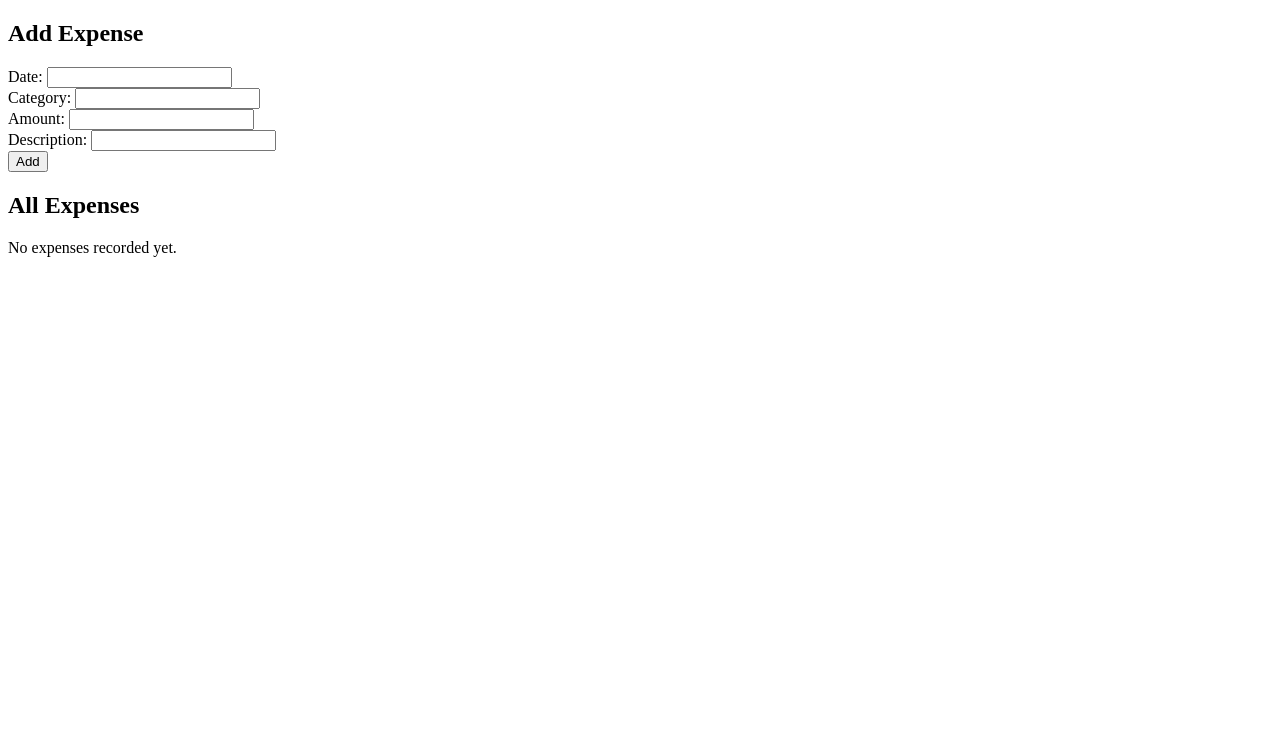
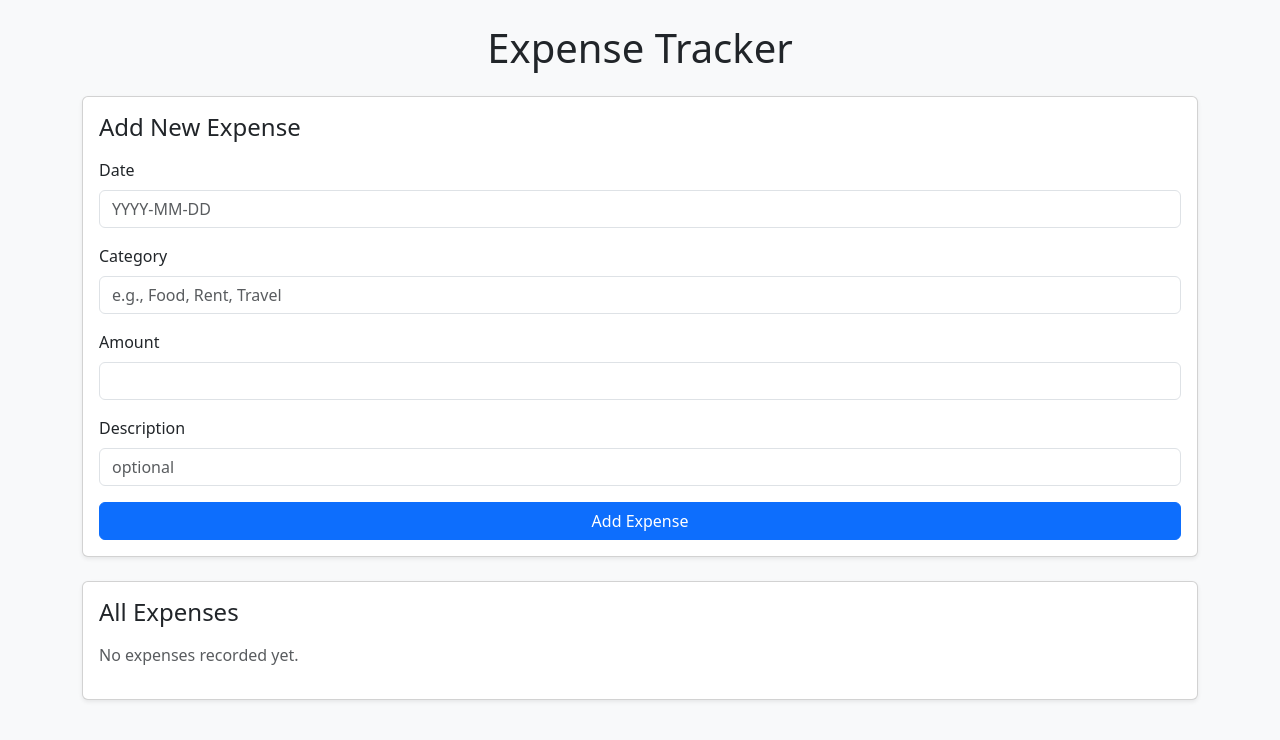
Before and after one commit to mohammedkaif777/expense-tracker, a Flask app: template templates/index.html in a window 1280 px wide. Shown: the top 740 px of the page. Run offline with Flask 3, Linux system fonts and the light colour scheme; the template is opened without the code that fills it, so the values that code supplies are empty.

Commit message:
Added delete functionality adn UI using bootstrap

```diff
--- a/app.py
+++ b/app.py
@@ -1,5 +1,5 @@
 from flask import Flask, render_template, request, redirect, url_for
-from db_manager import add_expense, get_all_expenses
+from db_manager import add_expense, get_all_expenses, delete_expense
 
 app = Flask(__name__)
 
@@ -16,5 +16,11 @@ def index():
     expenses = get_all_expenses()
     return render_template('index.html', expenses=expenses)
 
+@app.route('/delete/<int:expense_id>')
+def delete(expense_id):
+    delete_expense(expense_id)
+    return redirect(url_for('index'))
+
+
 if __name__ == '__main__':
     app.run(debug=True)
--- a/db_manager.py
+++ b/db_manager.py
@@ -36,7 +36,7 @@ def add_expense(date, category, amount, description=None):
 def get_all_expenses():
     with get_connection() as conn:
         cursor = conn.cursor()
-        cursor.execute("SELECT date, category, amount FROM expenses")
+        cursor.execute("SELECT id, date, category, amount, description FROM expenses")
         return cursor.fetchall()
 
 def get_expense_by_category(category):
@@ -84,9 +84,7 @@ def update_expense(expense_id, new_date, new_category, new_amount, new_descripti
 
 
 def delete_expense(expense_id):
-    """Delete an expense record by ID."""
     with get_connection() as conn:
         cursor = conn.cursor()
         cursor.execute("DELETE FROM expenses WHERE id = ?", (expense_id,))
         conn.commit()
-        return cursor.rowcount  # returns how many rows were deleted
--- a/templates/index.html
+++ b/templates/index.html
@@ -4,37 +4,86 @@
     <meta charset="UTF-8">
     <meta name="viewport" content="width=device-width, initial-scale=1.0">
     <title>Expense Tracker</title>
+
+    <!-- Bootstrap CDN -->
+    <link href="https://cdn.jsdelivr.net/npm/bootstrap@5.3.3/dist/css/bootstrap.min.css" rel="stylesheet">
+
 </head>
-<body>
-    <h2>Add Expense</h2>
+<body class="bg-light">
+    <div class="container py-4">
+
+        <h1 class="text-center mb-4">Expense Tracker</h1>
+
+        <!-- Add Expense Form -->
+        <div class="card shadow-sm mb-4">
+            <div class="card-body">
+                <h4 class="card-title mb-3">Add New Expense</h4>
                 <form method="POST">
-        Date: <input type="text" name="date"><br>
-        Category: <input type="text" name="category"><br>
-        Amount: <input type="number" name="amount" step="0.01"><br>
-        Description: <input type="text" name="description"><br>
-        <button type="submit">Add</button>
+                    <div class="mb-3">
+                        <label class="form-label">Date</label>
+                        <input type="text" name="date" class="form-control" placeholder="YYYY-MM-DD" required>
+                    </div>
+                    <div class="mb-3">
+                        <label class="form-label">Category</label>
+                        <input type="text" name="category" class="form-control" placeholder="e.g., Food, Rent, Travel" required>
+                    </div>
+                    <div class="mb-3">
+                        <label class="form-label">Amount</label>
+                        <input type="number" name="amount" class="form-control" step="0.01" required>
+                    </div>
+                    <div class="mb-3">
+                        <label class="form-label">Description</label>
+                        <input type="text" name="description" class="form-control" placeholder="optional">
+                    </div>
+                    <button type="submit" class="btn btn-primary w-100">Add Expense</button>
                 </form>
+            </div>
+        </div>
 
-    <h2>All Expenses</h2>
+        <!-- Expense Table -->
+        <div class="card shadow-sm">
+            <div class="card-body">
+                <h4 class="card-title mb-3">All Expenses</h4>
+
                 {% if expenses %}
-        <table border="1" cellpadding="5">
+                    <table class="table table-striped table-bordered">
+                        <thead class="table-dark">
                             <tr>
+                                <th>ID</th>
                                 <th>Date</th>
                                 <th>Category</th>
                                 <th>Amount</th>
                                 <th>Description</th>
+                                <th>Action</th>
                             </tr>
+                        </thead>
+                        <tbody>
                             {% for e in expenses %}
                             <tr>
                                 <td>{{ e[0] }}</td>
                                 <td>{{ e[1] }}</td>
                                 <td>{{ e[2] }}</td>
-                <td>{{ e[3] }}</td>
+                                <td>${{ "%.2f"|format(e[3]) }}</td>
+                                <td>{{ e[4] }}</td>
+                                <td>
+                                    <a href="/delete/{{ e[0] }}" class="btn btn-danger btn-sm"
+                                       onclick="return confirm('Are you sure you want to delete this expense?');">
+                                       Delete
+                                    </a>
+                                </td>
                             </tr>
                             {% endfor %}
+                        </tbody>
                     </table>
                 {% else %}
-        <p>No expenses recorded yet.</p>
+                    <p class="text-muted">No expenses recorded yet.</p>
                 {% endif %}
+            </div>
+        </div>
+
+    </div>
+
+    <!-- Bootstrap JS Bundle -->
+    <script src="https://cdn.jsdelivr.net/npm/bootstrap@5.3.3/dist/js/bootstrap.bundle.min.js"></script>
 </body>
 </html>
```
Also changed, not shown: expenses.db. Lines whose indentation alone changed are shown as unchanged.
